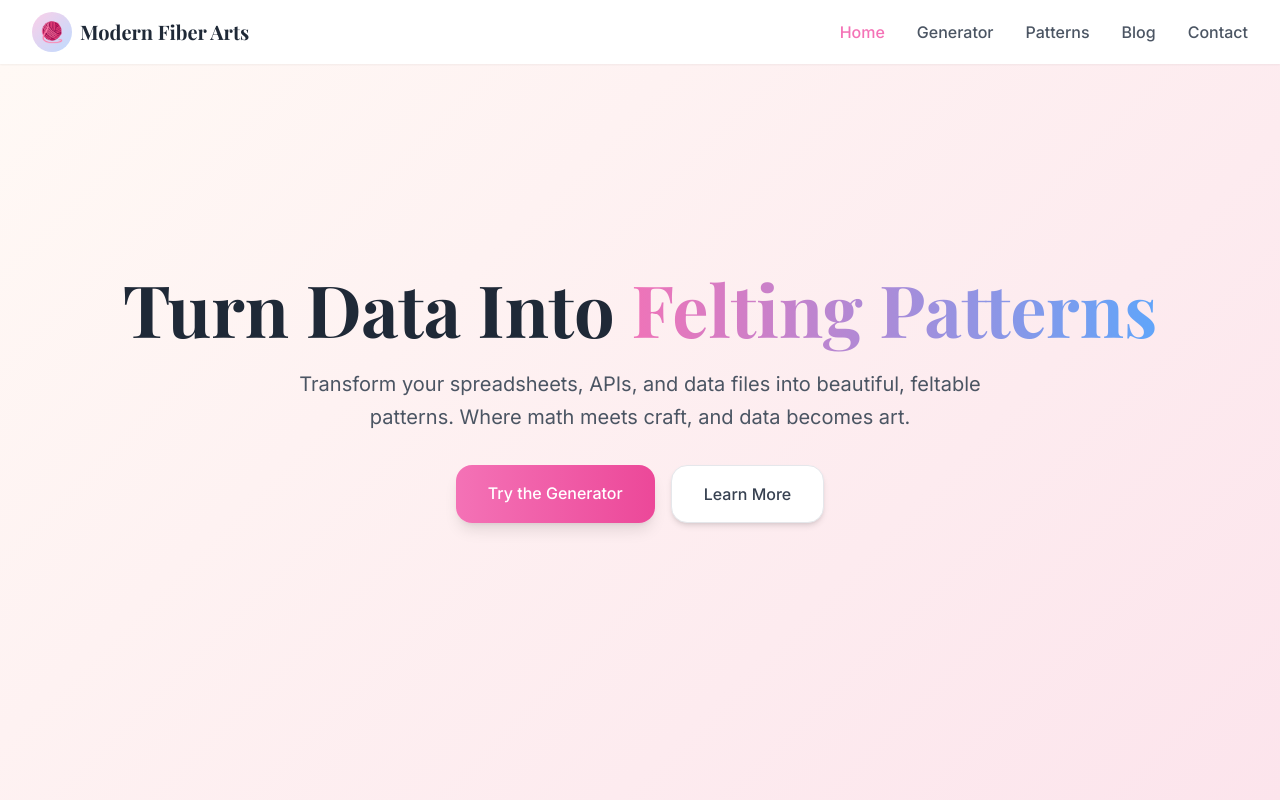
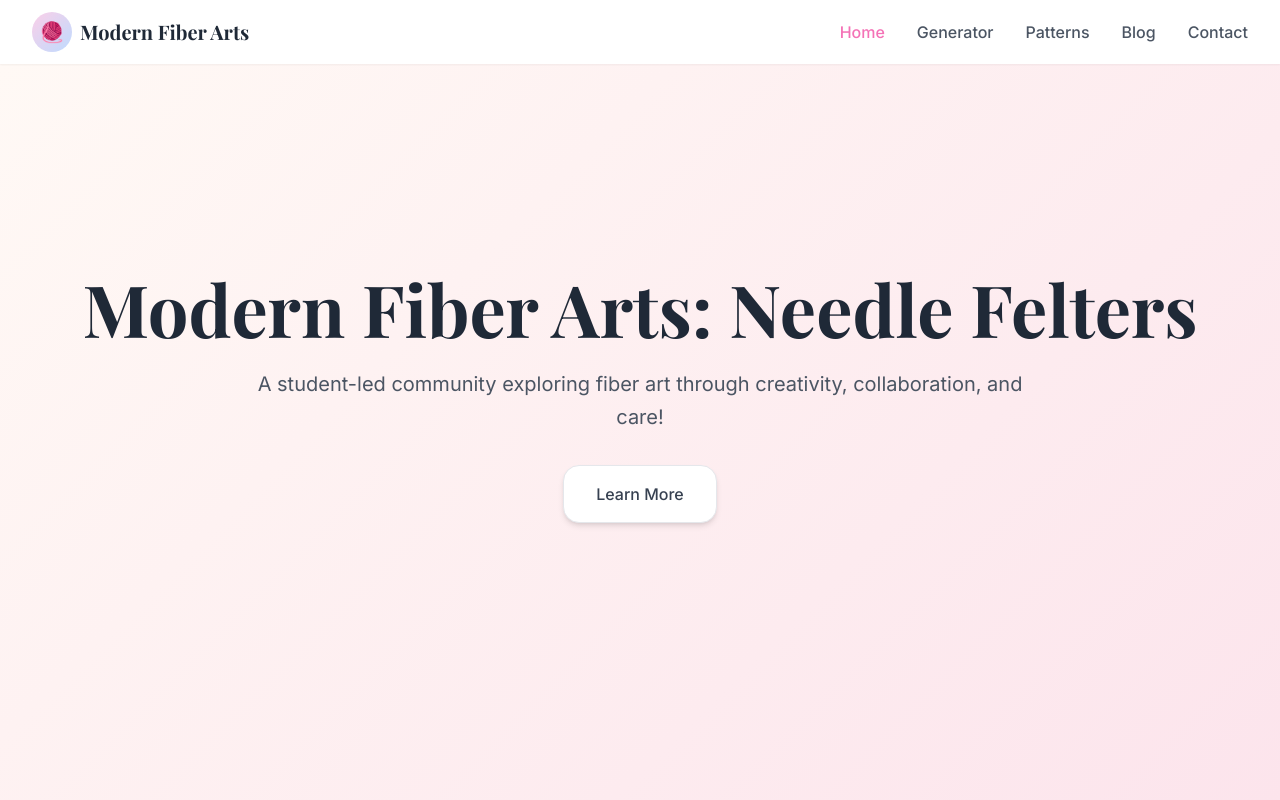
Before and after one commit to ameliabcd/codeandfelt, a Next.js app: page / in a window 1280 px wide. Shown: the top 800 px of the page. Built offline with nearby package versions, Linux system fonts and the light colour scheme.

Commit message:
Update home page: Change title to 'Modern Fiber Arts: Needle Felters', update subtitle, and remove 'Try the Generator' button

```diff
--- a/components/Home/HeroSection.jsx
+++ b/components/Home/HeroSection.jsx
@@ -70,21 +70,14 @@ const HeroSection = () => {
               ? 'text-2xl md:text-3xl mb-2'
               : 'text-5xl md:text-7xl mb-6'
           }`}>
-            Turn Data Into
-            <span className="text-gradient">
-              {" "}Felting Patterns
-            </span>
+            Modern Fiber Arts: Needle Felters
           </h1>
           {!isCollapsed && (
             <>
               <p className="text-xl text-gray-600 max-w-3xl mx-auto mb-8 leading-relaxed">
-                Transform your spreadsheets, APIs, and data files into beautiful, feltable patterns.
-                Where math meets craft, and data becomes art.
+                A student-led community exploring fiber art through creativity, collaboration, and care!
               </p>
               <div className="flex flex-col sm:flex-row gap-4 justify-center">
-                <Link href="/generator" className="btn-primary">
-                  Try the Generator
-                </Link>
                 <Link href="/about" className="btn-secondary">
                   Learn More
                 </Link>
--- a/pages/index.js
+++ b/pages/index.js
@@ -8,8 +8,8 @@ export default function Home() {
   return (
     <>
       <Head>
-        <title>Modern Fiber Arts - Turn Data Into Felting Patterns</title>
-        <meta name="description" content="Transform your spreadsheets, APIs, and data files into beautiful, feltable patterns." />
+        <title>Modern Fiber Arts: Needle Felters</title>
+        <meta name="description" content="A student-led community exploring fiber art through creativity, collaboration, and care!" />
         <meta name="viewport" content="width=device-width, initial-scale=1" />
         <link rel="icon" href="/favicon.ico" />
       </Head>
```
